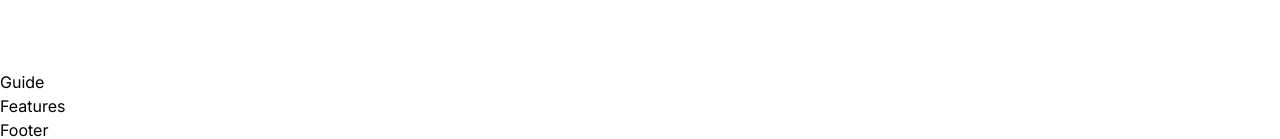
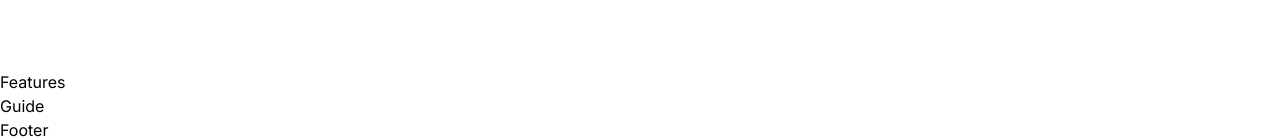
Before and after one commit to Rothiii/fe-rentalmobil, a Next.js app: page / in a window 1280 px wide. Shown: the part 1313-1452 px from the top of the page. Built offline with nearby package versions, Linux system fonts and the light colour scheme.

Commit message:
change order page

```diff
--- a/app/page.tsx
+++ b/app/page.tsx
@@ -8,8 +8,8 @@ export default function Home() {
     <>
       <Hero />
       <Why />
+      <Features />
       <Guide />
-      <Features />
     </>
   );
 }
```
